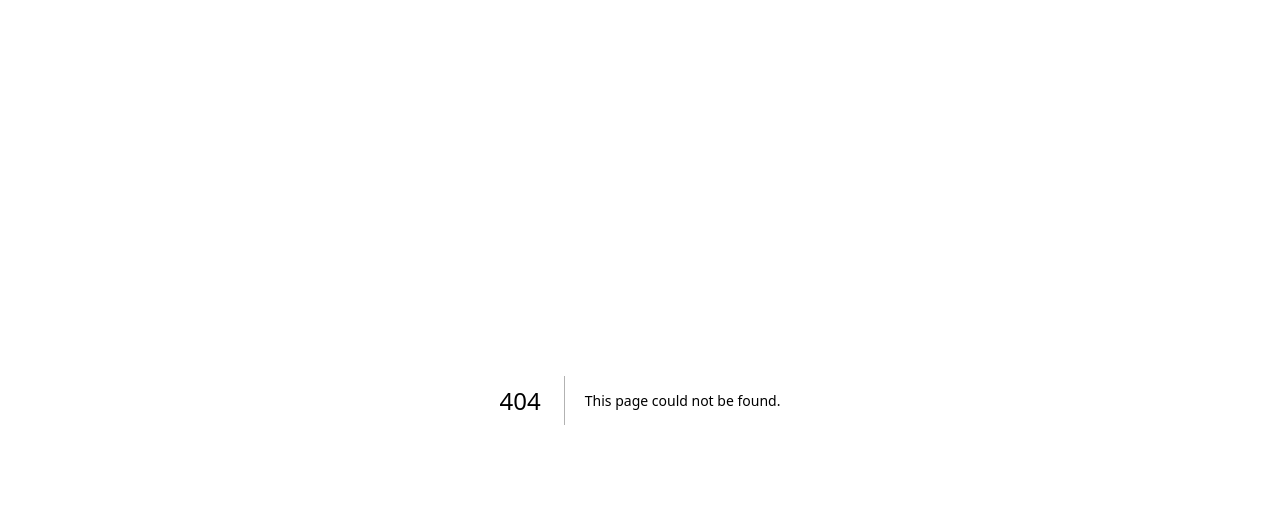
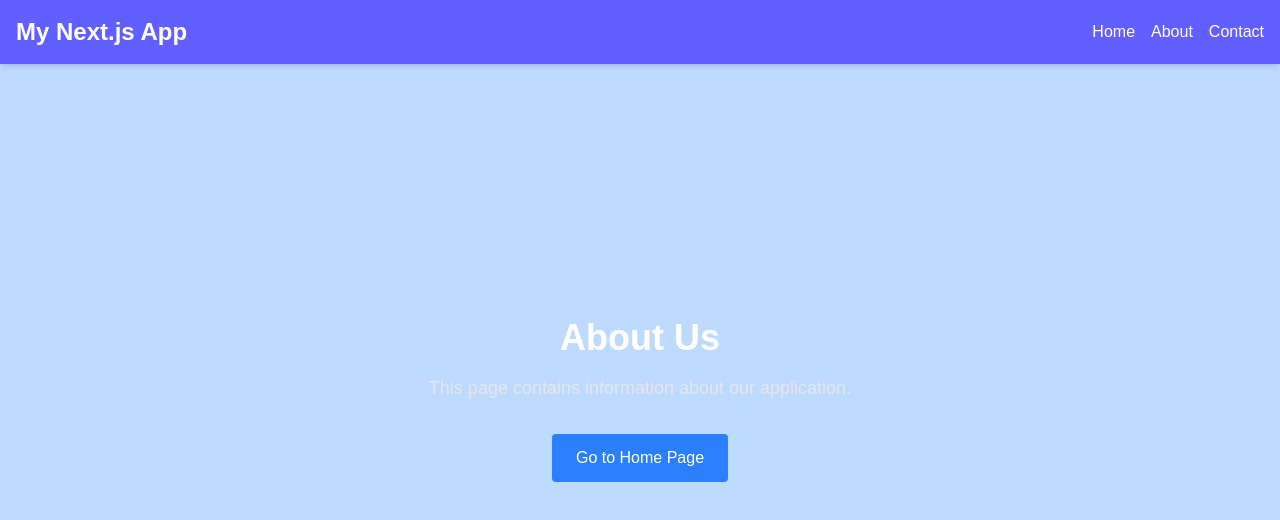
Before and after one commit to wanyamae/alx-project-0x02-setup, a Next.js app in the folder alx-project-0x02/: page /about in a window 1280 px wide. Before the commit this address had no page. Shown: the top 520 px of the page. Built offline with nearby package versions, Linux system fonts and the light colour scheme.

Commit message:
Implement About and Home pages with navigation links; update Header component for routing

```diff
--- a/alx-project-0x02/components/layout/Header.tsx
+++ b/alx-project-0x02/components/layout/Header.tsx
@@ -7,7 +7,7 @@ const Header: React.FC = () => {
                 <h1 className="text-2xl font-bold">My Next.js App</h1>
                 <nav>
                     <ul className="flex space-x-4">
-                        <li><Link href="/" className="hover:underline">Home</Link></li>
+                        <li><Link href="/home" className="hover:underline">Home</Link></li>
                         <li><Link href="/about" className="hover:underline">About</Link></li>
                         <li><Link href="/contact" className="hover:underline">Contact</Link></li>
                     </ul>
--- a/alx-project-0x02/interfaces/index.ts
+++ b/alx-project-0x02/interfaces/index.ts
@@ -0,0 +1,5 @@
+export interface User {
+  id: number;
+  name: string;
+  email: string;
+}
--- /dev/null
+++ b/alx-project-0x02/pages/about.tsx
@@ -0,0 +1,17 @@
+import Header from '@/components/layout/Header';
+import Link from 'next/link';
+
+const AboutPage: React.FC = () => {
+    return (
+        <div className="flex flex-col items-center justify-center min-h-screen bg-blue-200">
+            <Header />
+            <h1 className="text-4xl font-bold text-white mb-4">About Us</h1>
+            <p className="text-lg text-gray-200 mb-8">This page contains information about our application.</p>
+            <Link href="/home" className="px-6 py-3 bg-blue-500 text-white rounded hover:bg-blue-600 transition-colors">
+                Go to Home Page
+            </Link>
+        </div>
+    )
+}
+
+export default AboutPage;
--- /dev/null
+++ b/alx-project-0x02/pages/home.tsx
@@ -0,0 +1,17 @@
+import Header from '@/components/layout/Header';
+import Link from 'next/link';
+
+const HomePage: React.FC = () => {
+    return (
+        <div className="flex flex-col items-center justify-center min-h-screen bg-blue-200">
+            <Header />
+            <h1 className="text-4xl font-bold text-white mb-4">Welcome to My Next.js App!</h1>
+            <p className="text-lg text-gray-200 mb-8">This is a simple example of a Next.js application with Tailwind CSS.</p>
+            <Link href="/about" className="px-6 py-3 bg-blue-500 text-white rounded hover:bg-blue-600 transition-colors">
+                Go to About Page
+            </Link>
+        </div>
+
+    )
+}
+export default HomePage;
```
